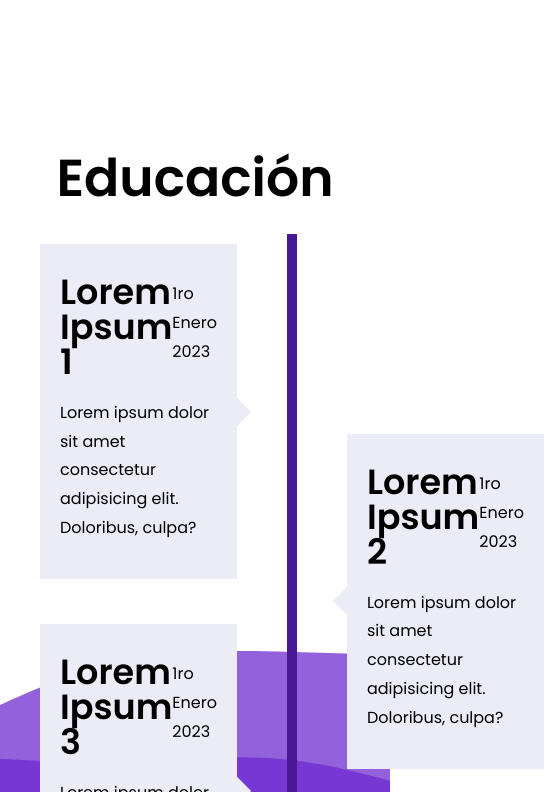
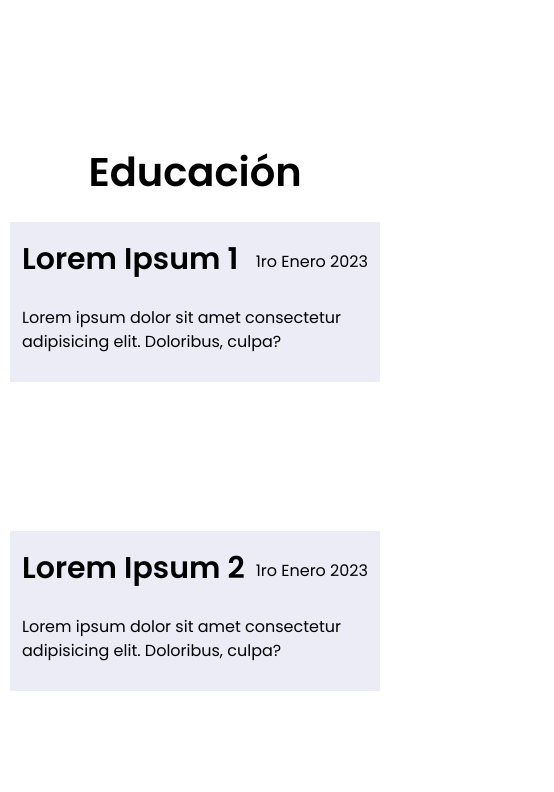
Before and after one commit to Sleepy-gogo/amay-portfolio, a plain HTML site: page index.html in a window 390 px wide. Shown: the part 1208-2000 px from the top of the page, 554 px wide, since content can reach past the window. Drawn offline with Linux system fonts and the light colour scheme.

Commit message:
Timeline Responsiveness

```diff
--- a/css/styles.css
+++ b/css/styles.css
@@ -51,6 +51,16 @@ h2 {
 
 h3 {
 	font-size: 3.5rem;
+}
+
+@media (max-width: 998px) {
+    h3 {
+    	font-size: 3rem;
+    }
+
+    p {
+    	line-height: 1.5;
+    }
 }
 
 a {
@@ -360,13 +370,32 @@ img {
 	background-position: center bottom;
 	background-repeat: no-repeat;
 	padding-inline: 3rem;
-	height: 100vh;
+	height: 120vh;
+}
+
+@media (max-height: 1000px) {
+    .educacion {
+    	height: 160vh;
+    }
+}
+
+@media (max-width: 440px) {
+    .educacion {
+    	padding-inline: 1rem;
+    }
 }
 
 .educacion__titulo {
 	text-align: center;
 	margin-bottom: 3rem;
 	position: relative;
+}
+
+
+@media (max-width: 440px) {
+    .educacion__titulo {
+		font-size: 4rem;
+	}
 }
 
 .timeline {
@@ -400,12 +429,66 @@ img {
 	margin-inline: auto;
 }
 
+@media (max-width: 768px) {
+    .timeline {
+    	grid-template-columns: 5rem 1fr;
+    }
+
+    .center-line {
+		grid-column: 1/2;
+	}
+
+	.timeline__row {
+		grid-column: 2/3;
+		grid-row: unset;
+	}
+
+    .timeline__row:nth-of-type(odd) {
+		grid-column: 2/3;
+	}
+
+	.timeline__row:nth-of-type(3) {
+		grid-row: unset;
+	}
+
+}
+
+@media (max-width: 440px) {
+    .timeline {
+    	grid-template-columns: 1fr;
+    	width: 100%;
+    	gap: 2rem 0;
+    }
+
+    .center-line {
+		display: none;
+	}
+
+}
 
 .card {
 	background: var(--gray);
 	position: relative;
 	padding: 2rem;
-	margin: 1rem;
+	transition: .2s ease-in-out;
+	transition-property: scale, background-color, box-shadow;
+}
+
+@media (max-width: 998px) {
+    .card {
+    	padding: 1.2rem;
+    }
+}
+
+@media (max-width: 440px) {
+    .card {
+		width: 100%;
+	}
+}
+
+.card:hover {
+	scale: 1.1;
+	box-shadow: 0 0 2rem -.5rem var(--black);
 }
 
 .card::before {
@@ -417,11 +500,30 @@ img {
 	top: 50%;
 	left: calc(100% - 1rem);
 	transform: translateY(-50%) rotate(45deg);
+	transition: background-color .2s ease-in-out;
+}
+
+.card:hover::before {
+	background-color: var(--button-hightlight);
 }
 
 .card-derecha::before {
 	left: unset;
 	right: calc(100% - 1rem);
+}
+
+@media (max-width: 440px) {
+
+    .card::before {
+    	display: none;
+    }
+}
+
+@media (max-width: 768px) {
+    .card::before {
+ 	   	left: unset;
+		right: calc(100% - 1rem);
+    }
 }
 
 .card__detalles {
@@ -433,3 +535,5 @@ img {
 .card__titulo {
 	margin: 1rem 0 0 0;
 }
+
+.card__
--- a/index.html
+++ b/index.html
@@ -60,7 +60,7 @@
 				<div class="card">
 					<div class="card__detalles">
 						<h3 class="card__titulo">Lorem Ipsum 1</h3>
-						<p class="card__descripción">1ro Enero 2023</p>
+						<p class="card__fecha">1ro Enero 2023</p>
 					</div>
 					<p>Lorem ipsum dolor sit amet consectetur adipisicing elit. Doloribus, culpa?</p>
 				</div>
@@ -70,7 +70,7 @@
 				<div class="card card-derecha">
 					<div class="card__detalles">
 						<h3 class="card__titulo">Lorem Ipsum 2</h3>
-						<p class="card__descripción">1ro Enero 2023</p>
+						<p class="card__descripcion">1ro Enero 2023</p>
 					</div>
 					<p>Lorem ipsum dolor sit amet consectetur adipisicing elit. Doloribus, culpa?</p>
 				</div>
@@ -80,7 +80,7 @@
 				<div class="card">
 					<div class="card__detalles">
 						<h3 class="card__titulo">Lorem Ipsum 3</h3>
-						<p class="card__descripcion">1ro Enero 2023</p>
+						<p class="card__fecha">1ro Enero 2023</p>
 					</div>
 					<p>Lorem ipsum dolor sit amet consectetur adipisicing elit. Doloribus, culpa?</p>
 				</div>
@@ -90,7 +90,7 @@
 				<div class="card card-derecha">
 					<div class="card__detalles">
 						<h3 class="card__titulo">Lorem Ipsum 4</h3>
-						<p class="card__descripcion">1ro Enero 2023</p>
+						<p class="card__fecha">1ro Enero 2023</p>
 					</div>
 					<p>Lorem ipsum dolor sit amet consectetur adipisicing elit. Doloribus, culpa?</p>
 				</div>
```
